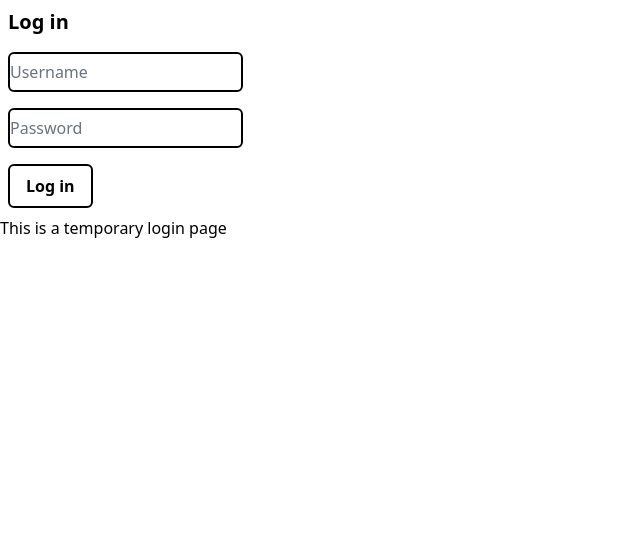
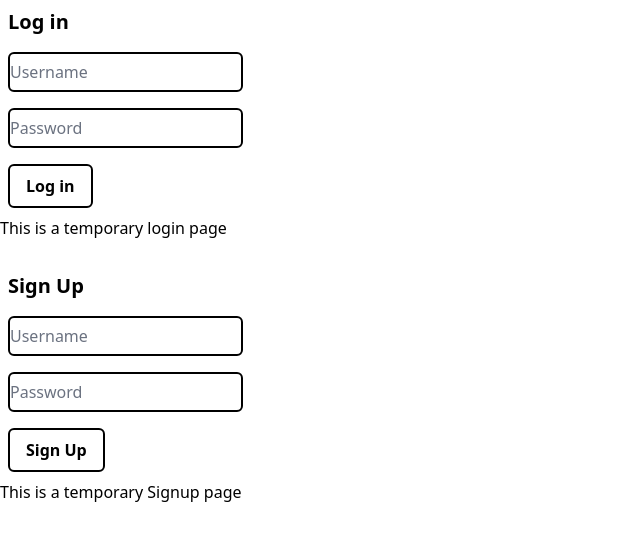
Before and after one commit to kez10228/orange, a React (Create React App) app: page / in a window 1280 px wide. Shown: the top 540 px of the page, without its empty margins (0-640 px from the left). Built offline with nearby package versions, Linux system fonts and the light colour scheme; no server answers.

Commit message:
Login and Signup improvements

```diff
--- a/package.json
+++ b/package.json
@@ -39,6 +39,7 @@
     ]
   },
   "devDependencies": {
+    "react-router-dom": "^6.23.0",
     "tailwindcss": "^3.4.3"
   }
 }
--- a/src/App.js
+++ b/src/App.js
@@ -20,18 +20,21 @@ firebase.initializeApp({
 const auth = firebase.auth();
 
 const App = () => {
+
   const [user] = useAuthState(auth);
-  return (
-    <div>
-      {user ? <><Sidebar /><ContentContainer /></> : <SignIn />}
 
-    </div>
-  );
+    return (
+      <div>
+        {user ? <><Sidebar /><ContentContainer /></> : <SignIn />}
+      </div>
+    );
 };
 
 const SignIn = () => {
   const [username, setUsername] = React.useState('');
   const [password, setPassword] = React.useState('');
+  const [signusername, setsignUsername] = React.useState('');
+  const [signpassword, setsignPassword] = React.useState('');
   async function signIn(e) {
     e.preventDefault();
     const loginauth = getAuth();
@@ -47,6 +50,15 @@ const SignIn = () => {
         console.log(errorCode, errorMessage);
       });
   }
+  async function signUp(e) {
+    e.preventDefault();
+    try {
+      await auth.createUserWithEmailAndPassword(signusername + "@orange.is-great.net", signpassword);
+      console.log(auth.currentUser);
+    } catch (error) {
+      alert(error);
+    }
+  }
 
   return (
     <div className='sign-in-container'>
@@ -56,6 +68,13 @@ const SignIn = () => {
             <input type="password" placeholder='Password' value={password} onChange={(e) => setPassword(e.target.value)} className="input"/><br />
             <button type='submit'>Log in</button>
             <p>This is a temporary login page</p>
+        </form><br />
+        <h1>Sign Up</h1>
+        <form onSubmit={signUp}>
+            <input type="text" placeholder='Username' value={signusername} onChange={(e) => setsignUsername(e.target.value)} className="input"/><br />
+            <input type="password" placeholder='Password' value={signpassword} onChange={(e) => setsignPassword(e.target.value)} className="input"/><br />
+            <button type='submit'>Sign Up</button>
+            <p>This is a temporary Signup page</p>
         </form>
     </div>
   )
--- a/src/Sidebar.js
+++ b/src/Sidebar.js
@@ -1,4 +1,20 @@
-import { FaFire, FaChild, FaPlus } from "react-icons/fa";
+import { FaFire, FaChild, FaPlus, FaSignOutAlt } from "react-icons/fa";
+import firebase from 'firebase/compat/app';
+import 'firebase/compat/firestore';
+import 'firebase/compat/auth';
+
+firebase.initializeApp({
+  apiKey: "AIzaSyC2wpd-kO2xT6FqKOoh02BGot2TR6f8_PU",
+  authDomain: "orange-ad7c2.firebaseapp.com",
+  projectId: "orange-ad7c2",
+  storageBucket: "orange-ad7c2.appspot.com",
+  messagingSenderId: "634548881107",
+  appId: "1:634548881107:web:192a3a3f247e25540e3626",
+  measurementId: "G-7V3KZ2C9RQ",
+});
+
+
+const auth = firebase.auth();
 
 
 const Sidebar = () => {
@@ -9,6 +25,8 @@ const Sidebar = () => {
        <SidebarIcon icon={<FaChild size="28" />} text="Everyone :)" />
        <Divider />
        <SidebarIcon icon={<FaPlus size="24" />} text="Create a new channel" />
+       <Divider />
+       <SignOut icon={<FaSignOutAlt size="24" />} text="Sign Out" id="sign-out" />
     </div>
   );
 };
@@ -25,6 +43,18 @@ const SidebarIcon = ({ icon, text }) => {
     );
 }
 
+const SignOut = ({ icon, text }) => {
+  return (
+      <div className="sidebar-icon group" onClick={() => auth.signOut()}>
+          {icon}
+
+          <span className="tooltip group-hover:scale-100">
+              {text}
+          </span>
+      </div>
+  );
+}
+
 const Divider = () => <hr className="sidebar-hr" />;
 
 
--- a/src/content-container.js
+++ b/src/content-container.js
@@ -29,8 +29,7 @@ const ContentContainer = () => {
 
 function Chatmsg(props) {
 
-    const { text, uid, name } = props.message;
-    console.log(name)
+    const { text, name } = props.message;
 
     return (
         <div className="chat-msg">
```
Also changed, not shown: 1 other file (tests, documents, lock files or other folders).
